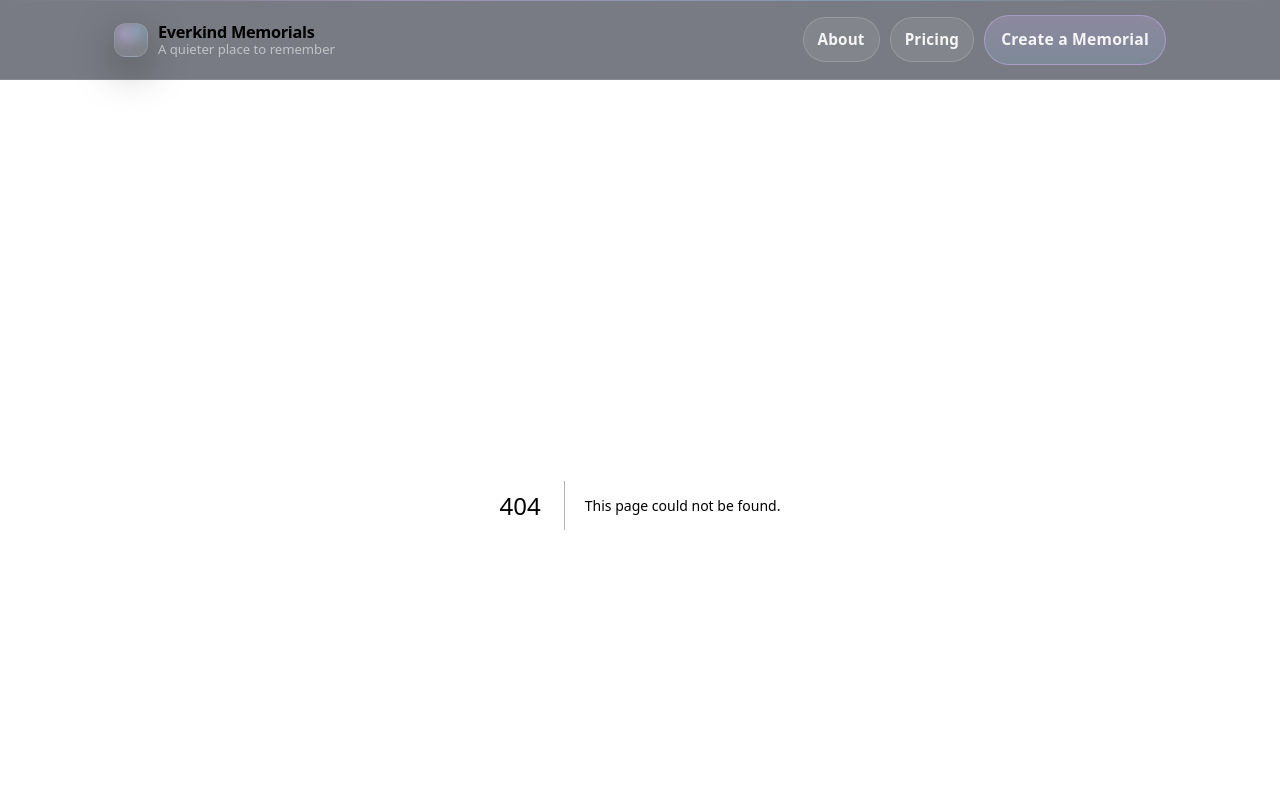
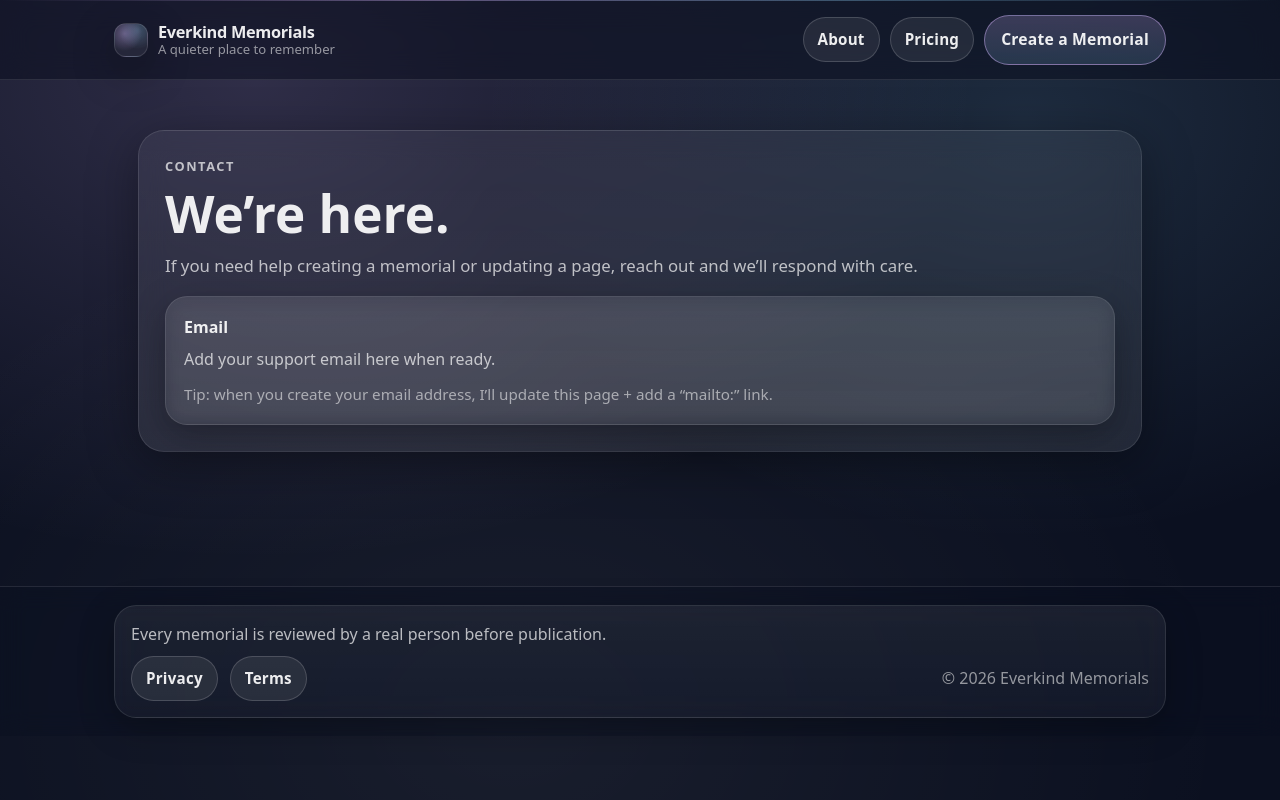
Before and after one commit to KristineMK72/everkind-memorials, a Next.js app: page /contact in a window 1280 px wide. Before the commit this address had no page. Shown: the top 800 px of the page. Built offline with nearby package versions, Linux system fonts and the light colour scheme.

Commit message:
Create page.tsx

```diff
--- /dev/null
+++ b/app/contact/page.tsx
@@ -0,0 +1,29 @@
+export default function ContactPage() {
+  return (
+    <main>
+      <div className="container">
+        <section className="glass" style={{ padding: 26 }}>
+          <div className="kicker">Contact</div>
+          <h1 className="h1" style={{ marginTop: 10 }}>We’re here.</h1>
+          <p className="p" style={{ maxWidth: 900 }}>
+            If you need help creating a memorial or updating a page, reach out and we’ll respond with care.
+          </p>
+
+          <div style={{ height: 18 }} />
+
+          <div className="card" style={{ padding: 18, borderRadius: 22 }}>
+            <div style={{ fontWeight: 900, marginBottom: 8 }}>Email</div>
+            <div style={{ color: "var(--muted)" }}>
+              Add your support email here when ready.
+            </div>
+            <div style={{ marginTop: 12, color: "var(--muted2)", fontSize: "0.95rem" }}>
+              Tip: when you create your email address, I’ll update this page + add a “mailto:” link.
+            </div>
+          </div>
+        </section>
+
+        <div style={{ height: 26 }} />
+      </div>
+    </main>
+  );
+}
```
